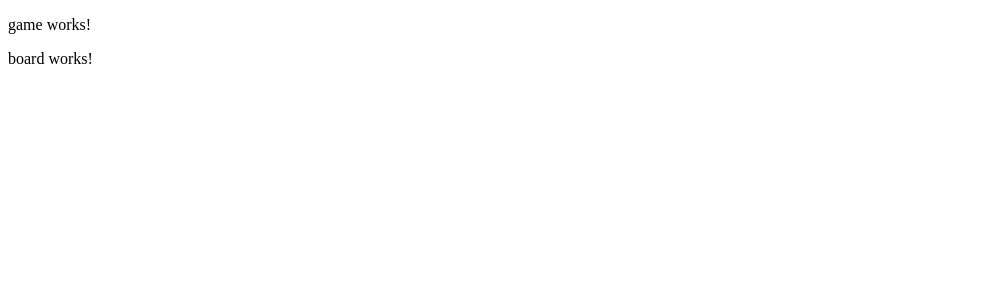
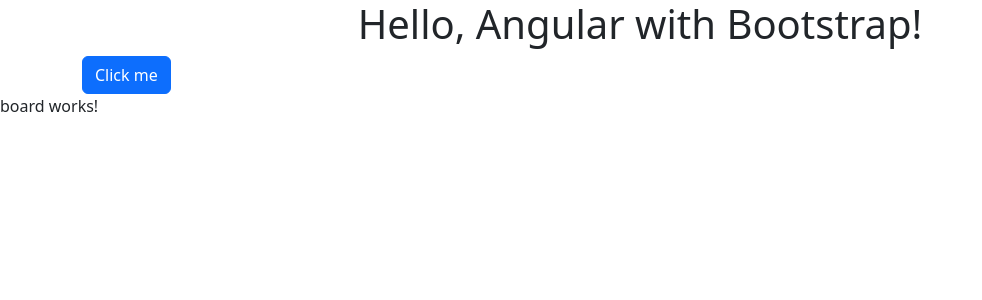
Before and after one commit to alexisdegraeve/ganeshafour, an Angular app in the folder ganeshafour/: page /game in a window 1280 px wide. Shown: the top 300 px of the page, without its empty margins (0-982 px from the left). Built offline with nearby package versions, Linux system fonts and the light colour scheme.

Commit message:
add bootstrap

```diff
--- a/ganeshafour/angular.json
+++ b/ganeshafour/angular.json
@@ -25,21 +25,22 @@
                         ],
                         "tsConfig": "tsconfig.app.json",
                         "inlineStyleLanguage": "scss",
-            "assets": [
-              {
+                        "assets": [{
                             "glob": "**/*",
                             "input": "public"
-              }
-            ],
+                        }],
                         "styles": [
+                            "node_modules/bootstrap/dist/css/bootstrap.min.css",
                             "src/styles.scss"
                         ],
-            "scripts": []
+                        "scripts": [
+                            "node_modules/@popperjs/core/dist/umd/popper.min.js",
+                            "node_modules/bootstrap/dist/js/bootstrap.min.js"
+                        ]
                     },
                     "configurations": {
                         "production": {
-              "budgets": [
-                {
+                            "budgets": [{
                                     "type": "initial",
                                     "maximumWarning": "500kB",
                                     "maximumError": "1MB"
@@ -84,13 +85,12 @@
                         ],
                         "tsConfig": "tsconfig.spec.json",
                         "inlineStyleLanguage": "scss",
-            "assets": [
-              {
+                        "assets": [{
                             "glob": "**/*",
                             "input": "public"
-              }
-            ],
+                        }],
                         "styles": [
+                            "node_modules/bootstrap/dist/css/bootstrap.min.css",
                             "src/styles.scss"
                         ],
                         "scripts": []
--- a/ganeshafour/package.json
+++ b/ganeshafour/package.json
@@ -18,6 +18,7 @@
     "@angular/platform-browser": "^19.0.0",
     "@angular/platform-browser-dynamic": "^19.0.0",
     "@angular/router": "^19.0.0",
+    "bootstrap": "^5.3.5",
     "rxjs": "~7.8.0",
     "tslib": "^2.3.0",
     "zone.js": "~0.15.0"
--- a/ganeshafour/src/app/game/game.component.html
+++ b/ganeshafour/src/app/game/game.component.html
@@ -1,2 +1,5 @@
-<p>game works!</p>
+<div class="container">
+    <h1 class="text-center">Hello, Angular with Bootstrap!</h1>
+    <button class="btn btn-primary">Click me</button>
+</div>
 <app-board></app-board>
```
Also changed, not shown: 1 other file (tests, documents, lock files or other folders). Lines whose indentation alone changed are shown as unchanged.
